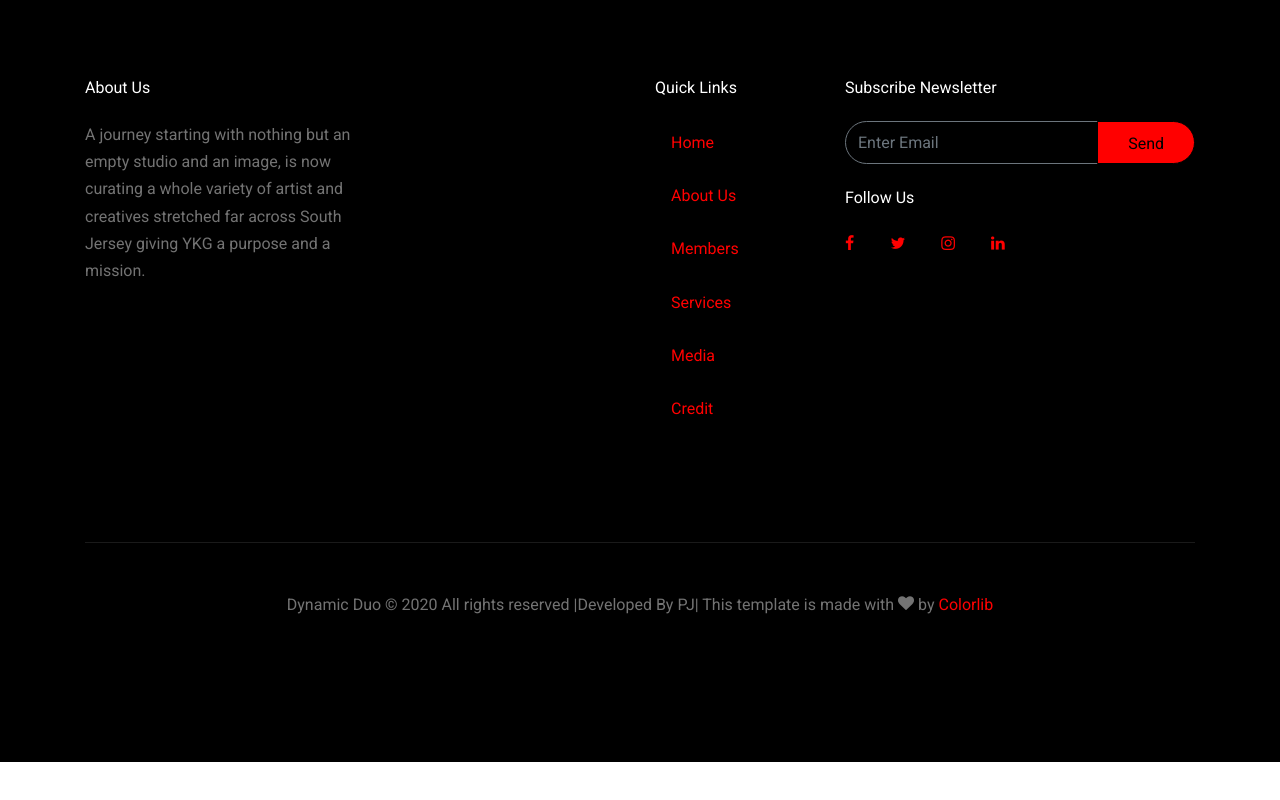
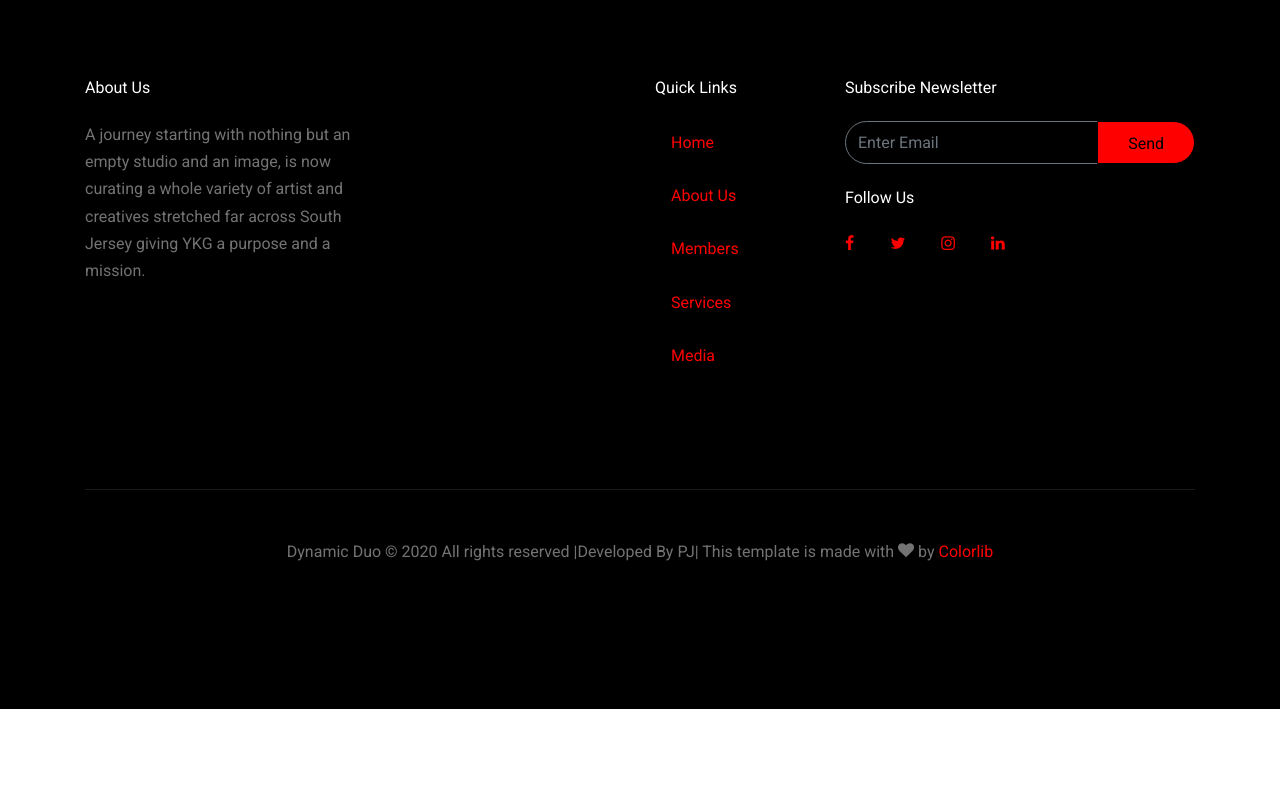
Before and after one commit to Phillyfan625/Phillyfan625.github.io-YKG-Website, a plain HTML site: page media.html in a window 1280 px wide. Shown: the part 1612-2412 px from the top of the page. Drawn offline with Linux system fonts and the light colour scheme; files whose address does not match are found by name.

Commit message:
I hid the credit page until all of the photos are updated

```diff
--- a/media.html
+++ b/media.html
@@ -48,7 +48,7 @@
                     <li><a href="team.html" class="nav-link">Members</a></li>
                     <li><a href="services.html" class="nav-link">Services</a></li>
                     <li><a href="media.html" class="nav-link">Media</a></li>
-                    <li><a href="credit.html" class="nav-link">Credit</a></li>
+                     <!-- <li><a href="credit.html" class="nav-link">Credit</a></li> -->
                 </ul>
             </div>
         </div>
@@ -74,7 +74,7 @@
                                 <li><a href="services.html" class="nav-link">Services</a></li>
                                 <li><a href="media.html" class="nav-link">Media</a></li>
                                 <li><a href="credit.html" class="nav-link">Credit</a></li>
-                                <li><a href="#contact-section" class="nav-link">Contact Us</a></li>
+                                 <!-- <li><a href="credit.html" class="nav-link">Credit</a></li> -->
                             </ul>
                         </nav>
                     </div>
@@ -239,7 +239,7 @@
                      <li><a href="team.html" class="nav-link">Members</a></li>
                      <li><a href="services.html" class="nav-link">Services</a></li>
                      <li><a href="media.html" class="nav-link">Media</a></li>
-                     <li><a href="credit.html" class="nav-link">Credit</a></li>
+                      <!-- <li><a href="credit.html" class="nav-link">Credit</a></li> -->
                            </ul>
                        </div>
 
```
Also changed, not shown: aboutUs.html (+3 -3 lines), index.html (+3 -3 lines), services.html (+3 -3 lines), team.html (+2 -2 lines), images/Georg.png (added), images/Georgia date.png (added), images/breakup.png (added).
